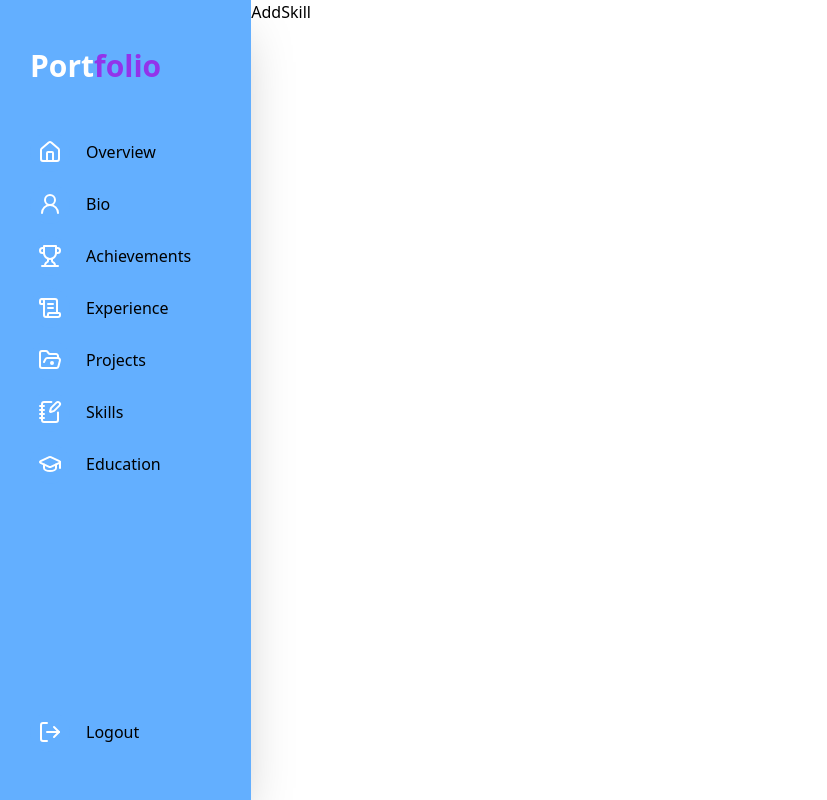
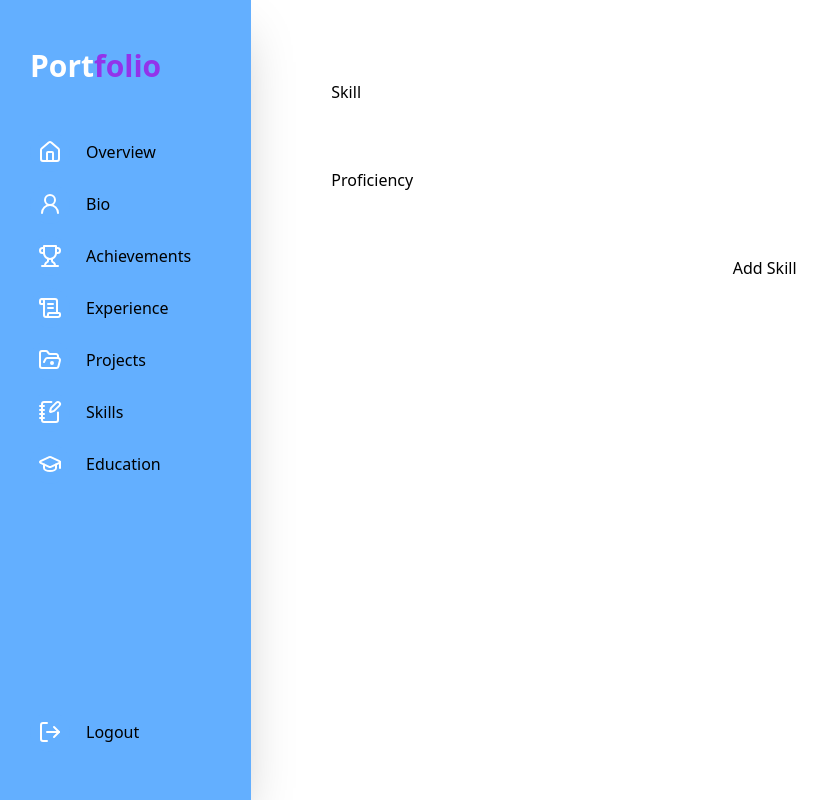
Before and after one commit to mest-11/portfolio-frontend, a React (Vite) app: page /dashboard/skills/add-skill in a window 1280 px wide. Shown: the whole page, without its empty margins (2-829 px from the left). Built offline with nearby package versions, Linux system fonts and the light colour scheme.

Commit message:
dashboard linkage

```diff
--- a/src/assets/index.js
+++ b/src/assets/index.js
@@ -1,5 +1,6 @@
 import ReactLogo from "./images/react.svg"
+import NoData from "./images/noData.svg"
 
 
 
-export {ReactLogo}
+export {ReactLogo, NoData}
--- a/src/pages/dashboard/pages/AddSkill.jsx
+++ b/src/pages/dashboard/pages/AddSkill.jsx
@@ -1,8 +1,48 @@
-import React from 'react'
+
+import { useForm } from 'react-hook-form';
+import { apiAddSkill } from '../../../services/skill';
+import { toast } from 'react-toastify';
+import { useState } from 'react';
+import PagesLoader from '../../../components/pagesLoader';
+
+
 
 const AddSkill = () => {
+  const { register, handleSubmit, formState: { errors } } = useForm()
+  const [isSubmitting, setIsSubmitting]= useState(false)
+  const onSubmit = async(data)=>{
+    console.log(data)
+    setIsSubmitting(true);
+
+    try {
+      const res =await apiAddSkill({
+        name: data.name, levelOfProficiency: data.proficiency
+
+      })
+
+      console.log(res.data);
+      toast.success(res.data.message)
+    } catch (error) {
+      console.log(error)
+      toast.error("An error occured")
+    }finally{
+      setIsSubmitting(false)
+    }
+  };
   return (
-    <div>AddSkill</div>
+    <form onSubmit={handleSubmit(onSubmit)} className='flex flex-col p-20 gap-y-5'>
+
+      <label htmlFor="">Skill</label>
+<input type="text" id="name"
+{...register("name", {required: "Name is required"})}/>
+
+<label htmlFor="">Proficiency</label>
+<input type="proficiency"  id="proficiency"
+{...register("proficiency", {required: " proficiency is required"})}/>
+
+<button type="submit">{isSubmitting? <PagesLoader/>:"Add Skill"}</button>
+
+    </form>
   )
 }
 
--- a/src/pages/dashboard/pages/overview.jsx
+++ b/src/pages/dashboard/pages/overview.jsx
@@ -6,6 +6,7 @@ import { apiGetEducation } from "../../../services/education";
 import { apiGetProjects } from "../../../services/projects";
 import { apiGetExperiences } from "../../../services/experiences";
 import Chart from 'chart.js/auto';
+import PagesLoader from "../../../components/pagesLoader";
 
 const Overview = () => {
   const chartRef = useRef(null);
@@ -25,16 +26,15 @@ const Overview = () => {
     setIsLoading(true);
     try {
       const [totalSkills, totalAchievements, totalEducation, totalExperiences, totalProjects] = await Promise.all([
-        apiGetSkills,
-        apiGetAchievements,
-        apiGetEducation,
-        apiGetExperiences,
-        apiGetProjects,
+        apiGetSkills(),
+        apiGetAchievements(),
+        apiGetEducation(),
+        apiGetExperiences(),
+        apiGetProjects(),
       ]);
 
-      useEffect(() => {
 
-      }, [])
+      console.log("Total skills: ",totalSkills)
 
       const newData = {
         skills: totalSkills.length,
@@ -43,7 +43,9 @@ const Overview = () => {
         education: totalEducation.length,
         experiences: totalExperiences.length,
 
+
       }
+      console.log(newData);
 
       setdata(newData);
 
@@ -54,6 +56,10 @@ const Overview = () => {
     }
 
   };
+
+  useEffect(() => {
+    getData();
+          }, [])
 
   useEffect(() => {
     const ctx = chartRef.current.getContext('2d');
@@ -110,7 +116,9 @@ const Overview = () => {
   },[])
 
   return (
-    <div className="p-10 ">
+   <>
+   {
+    isLoading? <PagesLoader/>: <div className="p-10 ">
     <div className="grid grid-cols-5 gap-10">
       {
         K.OVERVIEW.map(({ icon, text, total }, index) => {
@@ -128,6 +136,8 @@ const Overview = () => {
       <canvas ref={chartRef} className="w-40"></canvas>
     </div>
   </div>
+   }
+   </>
 
   );
 };
--- a/src/pages/dashboard/pages/skills.jsx
+++ b/src/pages/dashboard/pages/skills.jsx
@@ -2,28 +2,74 @@ import { useNavigate } from "react-router-dom";
 import PagesLayout from "../Layout/pagesLayout";
 import K from "../../../constants";
 import { Edit3Icon, Trash2Icon } from "lucide-react";
+import { useEffect, useState } from "react";
+import { apiDeleteSkill, apiGetSkills } from "../../../services/skill";
+import PagesLoader from "../../../components/pagesLoader";
 
 
 
 const Skills = () => {
-  const navigate = useNavigate()
+  const navigate = useNavigate();
+  const [skills, setSkills] = useState([])
+  const [isLoading, setIsLoading] = useState(false)
+  const [isDeleting, setIsDeleting] = useState(false)
+  const fetchSkills = async () => {
+    setIsLoading(true)
+    try {
+      const res = await apiGetSkills();
+      console.log(res.data);
+
+      setSkills(res.data.Skills);
+
+    } catch (error) {
+      console.log(error);
+    } finally {
+      setIsLoading(false)
+    }
+  }
+
+  const handleDelete = async(_id) =>{
+try {
+  const res = await apiDeleteSkill(_id)
+  console.log(res.data)
+  toast.success(res.data)
+
+} catch (error) {
+  console.log(error)
+  toast.error("an error occured")
+
+}
+  }
+  useEffect(() => {
+    fetchSkills()
+  }, [])
   return (
-    <PagesLayout headerText="Skills" buttonText="Add New Skill" onClick={(onClick) =>
+    <PagesLayout headerText="Skills" buttonText="Add New Skill" onClick={() =>
       navigate("/dashboard/skills/add-skill")}>
 
+      {
+        isLoading ? <PagesLoader /> :
+          <div>
+            {
+              Skills.length == 0 ? <p>No skill added yet</p> :
                 <div className="grid grid-cols-4 gap-6">
 
                   {
-          K.SKILLS.map((skill,index )=> (
+                    Skills.map((skill, index) => (
                       <div
                         key={index} className="h-40 shadow-md rounded-xl flex flex-col p-5">
                         <span>{skill.name}</span>
                         <span>{skill.levelOfProficiency}</span>
 
                         <div className="ml-auto flex gap-x-2">
-                <span><Trash2Icon className="text-blue-600"/></span>
+                          <button onClick={() => handleDelete(_id)}>
+                          {
+                            isDeleting ? <PagesLoader/> : <Trash2Icon className="text-blue-600" />
+                          }
+                          </button>
 
-                <span><Edit3Icon className="text-blue-600"/></span>
+
+                          <button><Edit3Icon className="text-blue-600" /></button>
                         </div>
                       </div>
                     )
@@ -31,12 +77,11 @@ const Skills = () => {
                     )
                   }
 
+                </div>
 
-
-
-
-
+            }
           </div>
+      }
 
     </PagesLayout>
   );
--- a/src/pages/logIn.jsx
+++ b/src/pages/logIn.jsx
@@ -4,7 +4,7 @@ import { useState } from "react";
 import { useNavigate } from "react-router-dom";
 import {toast} from "react-toastify"
 import Loader from "../components/loader";
-import { Mail, MailCheck } from "lucide-react";
+
 
 const LogIn = () => {
 
--- a/src/pages/signup.jsx
+++ b/src/pages/signup.jsx
@@ -72,7 +72,7 @@ const SignUp = () => {
       userName: data.userName,
       email: data.email,
       password: data.password,
-      confirmedPassword: data.confirmedPassword
+      confirmPassword: data.confirmedPassword
 
     };
 
--- a/src/services/config.js
+++ b/src/services/config.js
@@ -11,5 +11,5 @@ export const apiClient = axios.create({
 const token = localStorage.getItem("accessToken");
 
 if(token){
-    apiClient.defaults.headers.common["Authorization"] = `Bearer${token}`;
+    apiClient.defaults.headers.common["Authorization"] = `Bearer ${token}`;
 }
```
Also changed, not shown: src/services/projects.js (line endings or trailing spaces). Lines whose indentation alone changed are shown as unchanged.
